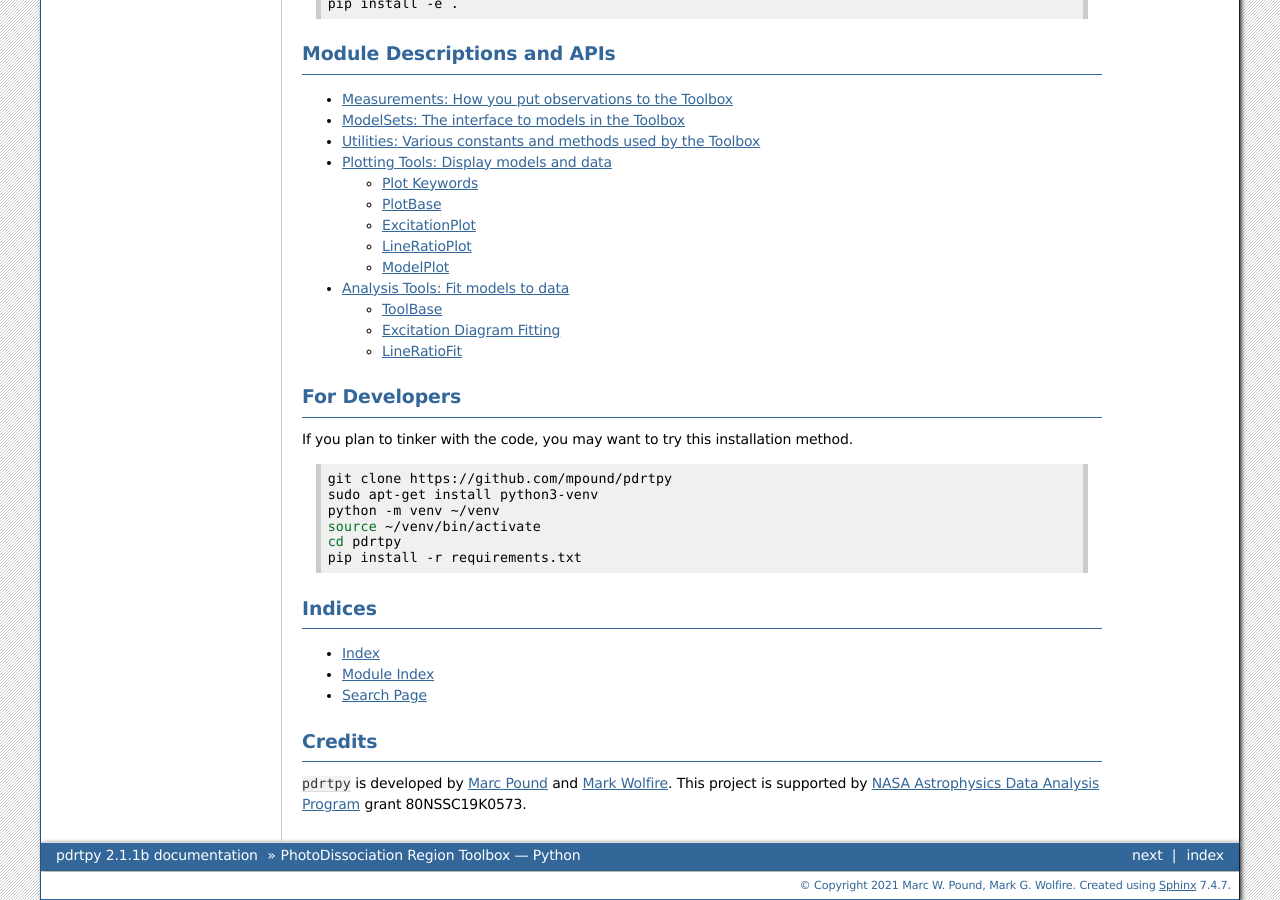
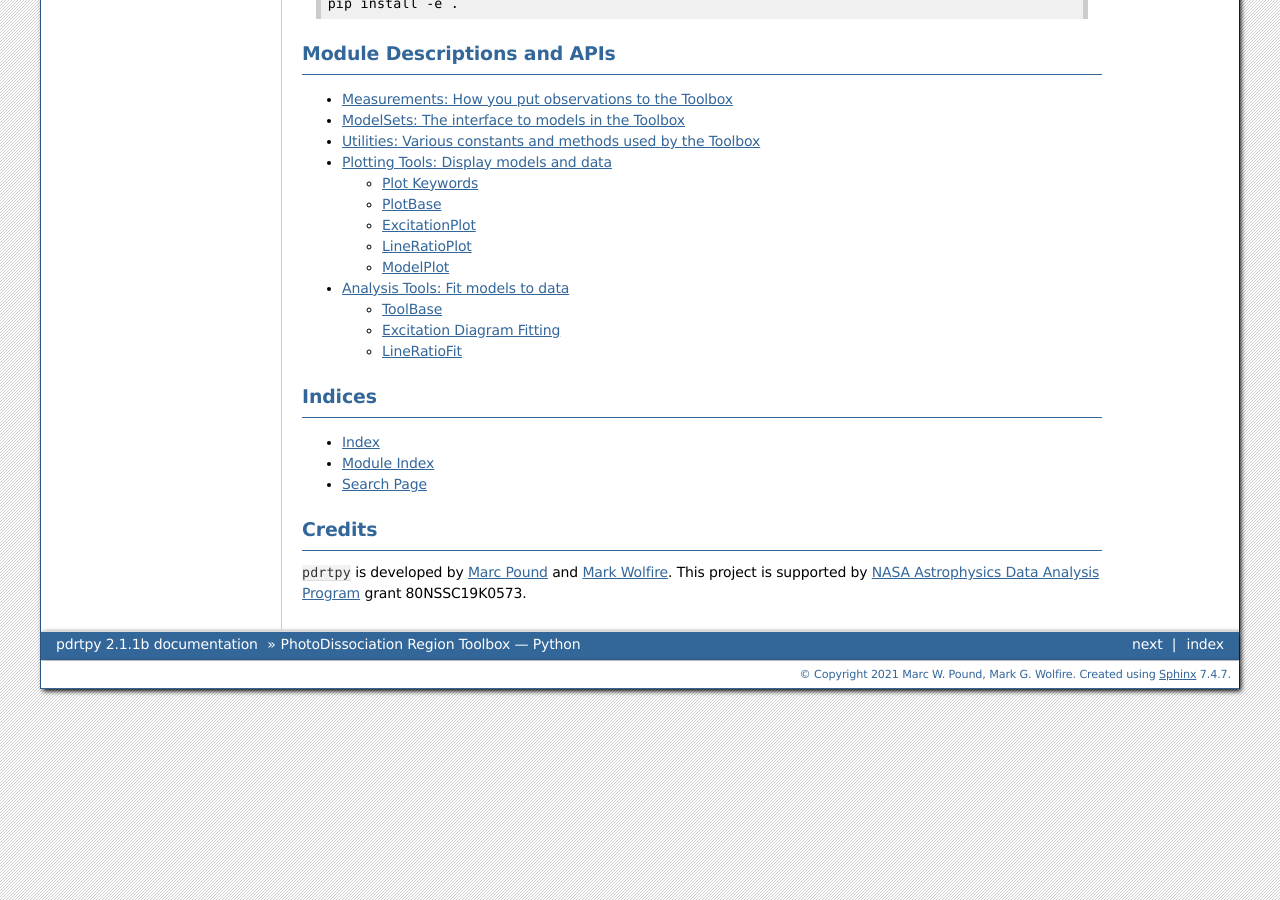
Before and after one commit to mpound/pdrtpy, a Sphinx documentation site: the page built from docs/source/index.rst, in a window 1280 px wide and 900 px high, scrolled down 2450 px. Built offline with Sphinx 7.4.7, drawn with Linux system fonts in a browser that asks for light colours.

Commit message:
remove For Developers section

```diff
--- a/docs/source/index.rst
+++ b/docs/source/index.rst
@@ -12,20 +12,6 @@ Module Descriptions and APIs
    pdrtpy.plot
    pdrtpy.tool
 
-For Developers
-==============
-
-If you plan to tinker with the code, you may want to try this installation method.
-
-.. code-block:: sh
-
-   git clone https://github.com/mpound/pdrtpy
-   sudo apt-get install python3-venv
-   python -m venv ~/venv
-   source ~/venv/bin/activate
-   cd pdrtpy
-   pip install -r requirements.txt
-
 Indices
 =======
 
```
